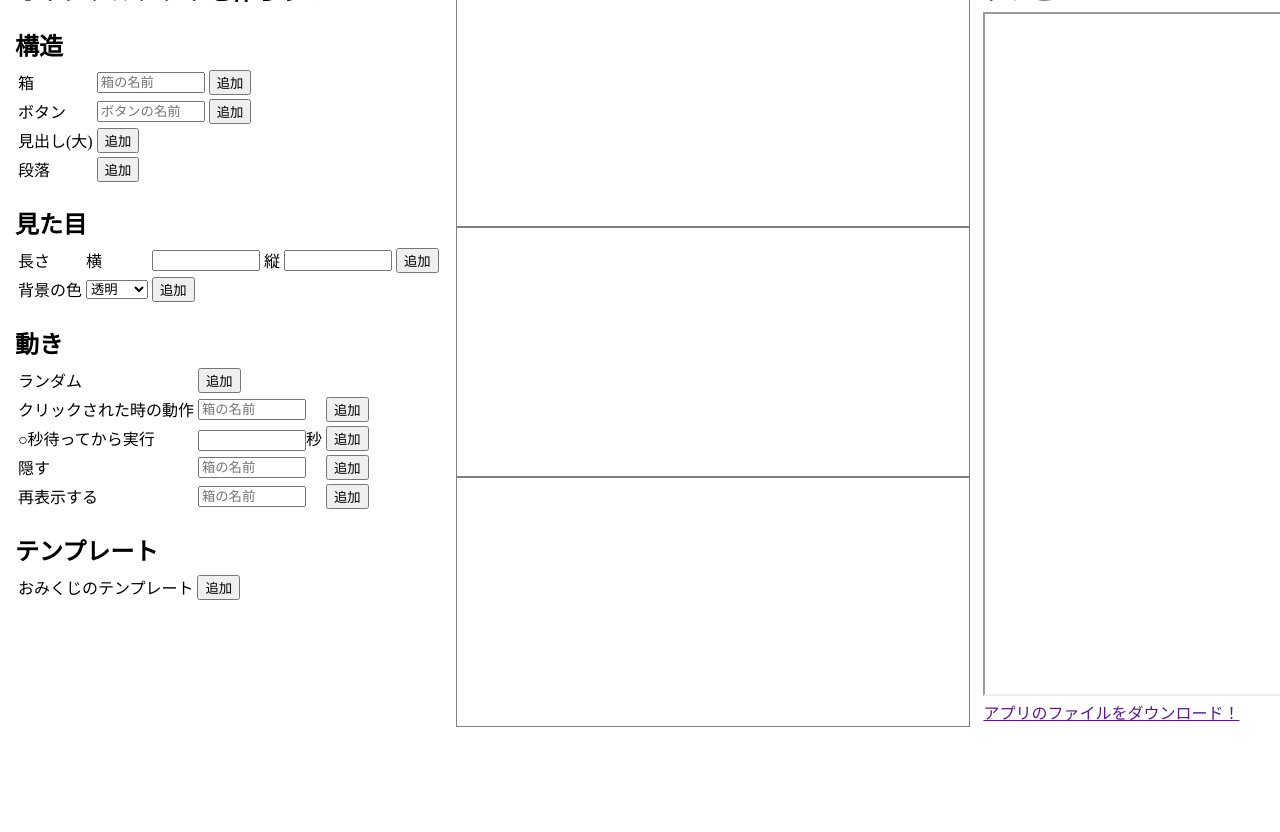
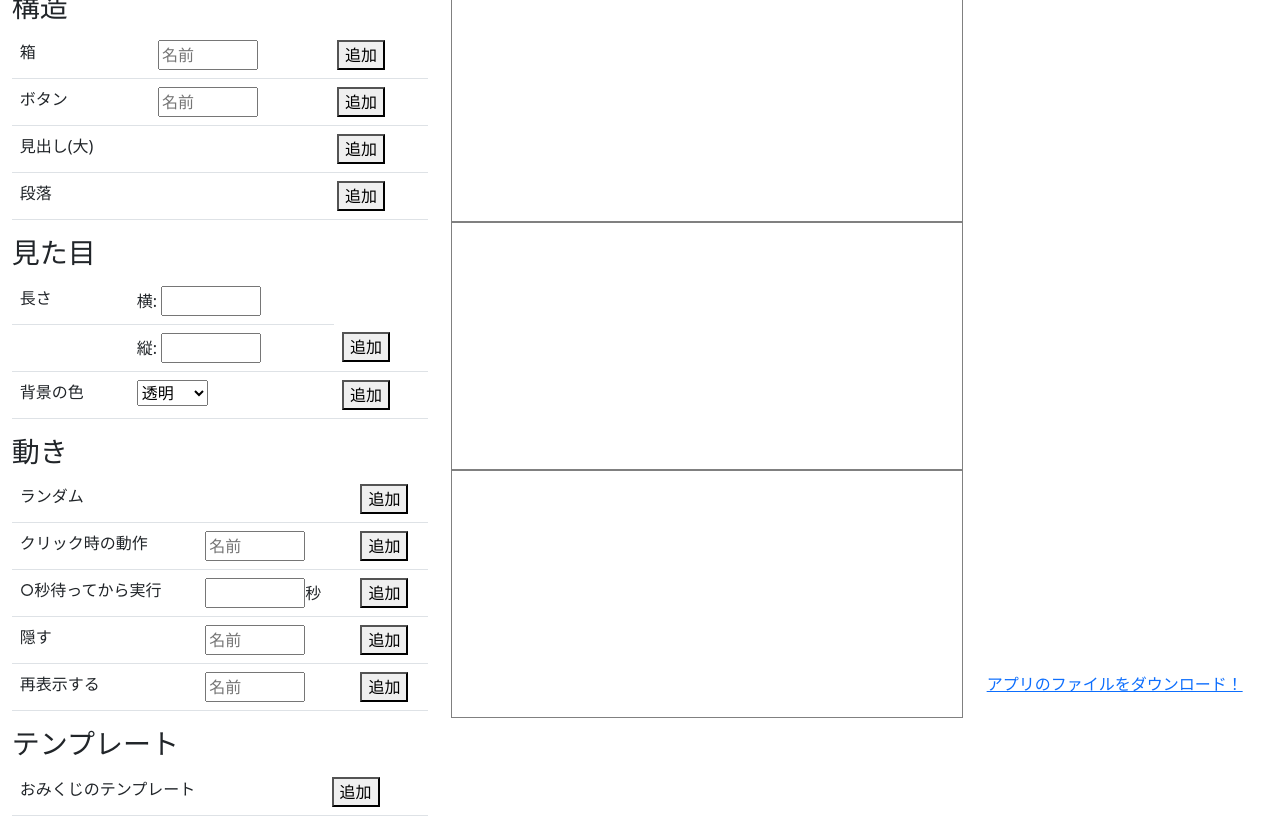
Before and after one commit to ut-code/pwa-maker, a website with bundled scripts: page index.html in a window 1280 px wide. Shown: the part 56-888 px from the top of the page. Before the commit the page ends 800 px from the top, so only its background shows below. Built offline with nearby package versions, Linux system fonts and the light colour scheme; files whose address does not match are found by name.

Commit message:
bootstrap

```diff
--- a/index.html
+++ b/index.html
@@ -2,6 +2,12 @@
 <html lang="ja">
   <head>
     <meta charset="UTF-8" />
+    <link
+      href="https://cdn.jsdelivr.net/npm/bootstrap@5.0.2/dist/css/bootstrap.min.css"
+      rel="stylesheet"
+      integrity="sha384-EVSTQN3/azprG1Anm3QDgpJLIm9Nao0Yz1ztcQTwFspd3yD65VohhpuuCOmLASjC"
+      crossorigin="anonymous"
+    />
     <link rel="stylesheet" href="./style.css" />
     <title>PWA-Maker</title>
   </head>
@@ -9,24 +15,25 @@
     <div id="wrapper">
       <div id="gui-wrapper">
         <h2 id="editor-title">オリジナルアプリを作ろう！</h2>
-        <h2>構造</h2>
-        <table>
+        <h3>構造</h3>
+        <table class="table">
           <tr>
             <td>箱</td>
             <td>
-              <input id="div-input" type="text" placeholder="箱の名前" />
+              <input id="div-input" type="text" placeholder="名前" />
             </td>
             <td><button id="div-button">追加</button></td>
           </tr>
           <tr>
             <td>ボタン</td>
             <td>
-              <input id="button-input" type="text" placeholder="ボタンの名前" />
+              <input id="button-input" type="text" placeholder="名前" />
             </td>
             <td><button id="button-button">追加</button></td>
           </tr>
           <tr>
             <td>見出し(大)</td>
+            <td></td>
             <!-- <td>
               <input type="text" id="h1-input" placeholder="見出し(大)の内容" />
             </td> -->
@@ -34,21 +41,24 @@
           </tr>
           <tr>
             <td>段落</td>
+            <td></td>
             <!-- <td>
               <input type="text" id="para-input" placeholder="段落の内容" />
             </td> -->
             <td><button id="para-button">追加</button></td>
           </tr>
         </table>
-        <h2>見た目</h2>
-        <table>
+        <h3>見た目</h3>
+        <table class="table">
           <tr>
             <td>長さ</td>
-            <td>横</td>
-            <td><input id="width-input" type="text" /></td>
-            <td>縦</td>
-            <td><input id="height-input" type="text" /></td>
+            <td>横: <input id="width-input" type="text" /></td>
+
+          <tr>
+            <td></td>
+            <td>縦: <input id="height-input" type="text" /></td>
             <td><button id="wh-button">追加</button></td>
+          </tr>
           </tr>
           <tr>
             <td>背景の色</td>
@@ -66,17 +76,18 @@
           </tr>
         </table>
 
-        <h2>動き</h2>
-        <table>
+        <h3>動き</h3>
+        <table class="table">
           <tr>
             <td>ランダム</td>
+            <td></td>
             <!-- 選択肢個数調整はまた考える -->
             <td><button id="random-button">追加</button></td>
           </tr>
           <tr>
-            <td>クリックされた時の動作</td>
+            <td>クリック時の動作</td>
             <td>
-              <input type="text" id="onclick-input" placeholder="箱の名前" />
+              <input type="text" id="onclick-input" placeholder="名前" />
             </td>
             <td><button id="onclick-button">追加</button></td>
           </tr>
@@ -88,20 +99,20 @@
           <tr>
             <td>隠す</td>
             <td>
-              <input type="text" id="hide-input" placeholder="箱の名前" />
+              <input type="text" id="hide-input" placeholder="名前" />
             </td>
             <td><button id="hide-button">追加</button></td>
           </tr>
           <tr>
             <td>再表示する</td>
             <td>
-              <input type="text" id="show-input" placeholder="箱の名前" />
+              <input type="text" id="show-input" placeholder="名前" />
             </td>
             <td><button id="show-button">追加</button></td>
           </tr>
         </table>
-        <h2>テンプレート</h2>
-        <table>
+        <h3>テンプレート</h3>
+        <table class="table">
           <tr>
             <td>おみくじのテンプレート</td>
             <td><button id="omikuji-button">追加</button></td>
@@ -113,7 +124,6 @@
           <span id="button-wrapper">
             <button id="save-button">保存</button>
             <button id="remove-button">削除</button>
-            <button id="test-button">てすと</button>
           </span>
 
           <span id="theme-toggle-wrapper">
@@ -126,13 +136,18 @@
         <div id="js-editor" class="editor"></div>
       </div>
       <div id="preview-box">
-        <h2>プレビュー</h2>
+        <h3>プレビュー</h3>
         <iframe srcdoc="" id="iframe-elem"></iframe>
         <div>
           <a href="" id="dl-anchor">アプリのファイルをダウンロード！</a>
         </div>
       </div>
     </div>
+    <script
+      src="https://cdn.jsdelivr.net/npm/bootstrap@5.0.2/dist/js/bootstrap.bundle.min.js"
+      integrity="sha384-MrcW6ZMFYlzcLA8Nl+NtUVF0sA7MsXsP1UyJoMp4YLEuNSfAP+JcXn/tWtIaxVXM"
+      crossorigin="anonymous"
+    ></script>
     <script src="./node_modules/monaco-editor/min/vs/loader.js"></script>
     <script type="module" src="./script.js"></script>
   </body>
--- a/script.js
+++ b/script.js
@@ -41,7 +41,6 @@ const iframeElem = document.getElementById("iframe-elem");
 const saveButton = document.getElementById("save-button");
 const removeButton = document.getElementById("remove-button");
 
-// const testButton = document.getElementById("test-button");
 const themeToggle = document.getElementById("theme-toggle");
 
 const dlAnchor = document.getElementById("dl-anchor");
@@ -293,13 +292,9 @@ require(["vs/editor/editor.main"], () => {
     }
   };
 
-  // testButton.onclick = () => {
-  //   console.log(localStorage.getItem("html"));
-  //   console.log(localStorage.getItem("css"));
-  //   console.log(localStorage.getItem("js"));
-
-  //   console.log(localStorage.getItem("html") == null);
-  // };
+  window.onbeforeunload = (e) => {
+    // e.returnValue = "作業内容が保存されていません、よろしいですか？";
+  };
 
   //ライトテーマ・ダークテーマ変更
   const changeTheme = () => {
--- a/style.css
+++ b/style.css
@@ -1,7 +1,3 @@
-h2 {
-  margin-bottom: 5px;
-}
-
 input {
   width: 100px;
 }
```
Also changed, not shown: img/omikuji-box.png (deleted), img/omikuji_daikichi.png (deleted), img/omikuji_kichi.png (deleted), img/omikuji_kyou.png (deleted).
